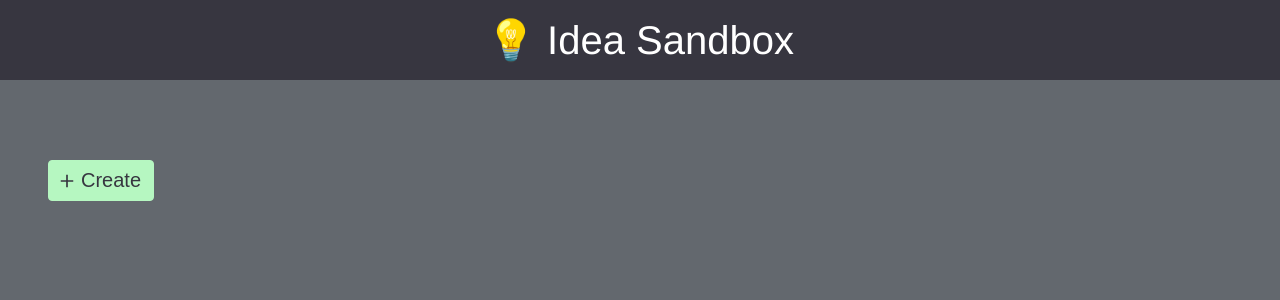
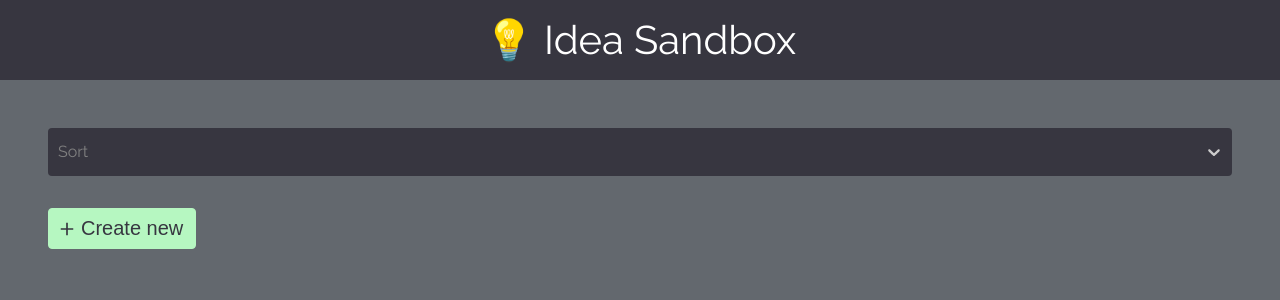
Before and after one commit to mokargas/boredom-ideaboard, a React (Create React App) app: page / in a window 1280 px wide. Shown: the top 300 px of the page. Built offline with nearby package versions, Linux system fonts and the light colour scheme.

Commit message:
Updates to main UI
Basic filter wrapping react-selectt

```diff
--- a/package.json
+++ b/package.json
@@ -1,7 +1,7 @@
 {
   "name": "playing-with-redux",
   "version": "1.0.0",
-  "description": "",
+  "description": "Simple ideaboard project to keep the boredom away",
   "keywords": [],
   "main": "src/index.js",
   "dependencies": {
@@ -12,6 +12,7 @@
     "react-icons": "3.7.0",
     "react-redux": "7.1.0",
     "react-scripts": "3.0.1",
+    "react-select": "3.0.4",
     "redux": "4.0.2",
     "redux-devtools-extension": "2.13.8",
     "redux-logger": "3.0.6",
--- a/src/components/Filter/Filter.js
+++ b/src/components/Filter/Filter.js
@@ -0,0 +1,123 @@
+import React from "react";
+import styled from "styled-components";
+import Select, { components } from "react-select";
+import makeAnimated from "react-select/animated";
+
+import { IoMdCheckmark } from "react-icons/io";
+
+const CheckboxContainer = styled.div`
+  align-items: center;
+  background: ${props => (props.active ? "#b6f7c1" : "transparent")};
+  border-radius: 3px;
+  border: ${props =>
+    props.active ? "2px solid transparent" : "2px solid #b6f7c1"};
+  display: flex;
+  height: 24px;
+  justify-content: center;
+  left: 0.5rem;
+  overflow: hidden;
+  position: absolute;
+  top: calc(50% - 12px);
+  transition: 0.25s ease-out all;
+  width: 24px;
+`;
+
+const OptionContainer = styled.div`
+  display: flex;
+  flex-direction: row;
+  position: relative;
+  align-content: center;
+  justify-items: center;
+  background: "#373640";
+  height: 3rem;
+`;
+
+const Wrapper = styled.div``;
+
+const Checkbox = ({ active }) => {
+  return (
+    <CheckboxContainer active={active} style={{ pointerEvents: "none" }}>
+      <IoMdCheckmark
+        color={active ? "#ffffff" : "transparent"}
+        size="24"
+        style={{ display: active ? "block" : "none" }}
+      />
+    </CheckboxContainer>
+  );
+};
+
+const Option = props => {
+  const { isSelected, label, value } = props;
+  return (
+    <OptionContainer title={`${label} (${value})`}>
+      <Checkbox active={isSelected} />
+
+      <components.Option {...props} />
+    </OptionContainer>
+  );
+};
+
+const customStyles = {
+  control: (base, state) => {
+    return {
+      ...base,
+      border: "none",
+      margin: 0,
+      minHeight: "3rem",
+      padding: 0,
+      backgroundColor: "#373640"
+    };
+  },
+
+  container: base => ({
+    ...base,
+    padding: 0
+  }),
+
+  menu: base => {
+    return {
+      ...base,
+      background: "#373640",
+      transition: "0.25s ease-out all",
+      boxShadow: "0 2px 4px 0 rgba(168, 179, 199, 0.35)"
+    };
+  },
+
+  option: (base, state) => {
+    const { isSelected } = state;
+    return {
+      ...base,
+      backgroundColor: isSelected ? "#6c6b78" : "#373640",
+      cursor: "pointer",
+      display: "flex",
+      alignItems: "center",
+      color: "#fff",
+      ":hover": {
+        color: "#b6f7c1"
+      },
+      fontSize: "1rem",
+      minHeight: "40px",
+      paddingLeft: "3rem",
+      transition: "0.25s ease-out all"
+    };
+  }
+};
+
+const Filter = ({ items }) => {
+  return (
+    <Wrapper>
+      <Select
+        options={items}
+        blurInputOnSelect
+        styles={customStyles}
+        placeholder="Sort"
+        components={makeAnimated({
+          IndicatorSeparator: () => null,
+          Option
+        })}
+      />
+    </Wrapper>
+  );
+};
+
+export default Filter;
--- a/src/components/Node/Node.js
+++ b/src/components/Node/Node.js
@@ -23,6 +23,9 @@ const Content = styled.div`
   font-size: 1.25rem;
   font-weight: #888;
   line-height: 1.5;
+  & > p {
+    min-height: 100px;
+  }
 `;
 
 const CloseButton = styled.button`
--- a/src/components/NodeController/NodeController.js
+++ b/src/components/NodeController/NodeController.js
@@ -6,6 +6,7 @@ import ActionTypes from "../../constants/";
 import Node from "../../components/Node/Node";
 
 import { IoMdAdd } from "react-icons/io";
+import Filter from "../Filter/Filter";
 
 const Actions = styled.div`
   display: flex;
@@ -48,9 +49,16 @@ const IconWrapper = styled.div`
   margin-right: 0.25rem;
 `;
 
+const filterOptions = [
+  { label: "Updated Date", value: "updated" },
+  { label: "Created Date", value: "created" },
+  { label: "Title", value: "title" }
+];
+
 const NodeController = ({ nodes, createNode, deleteNode, updateNode }) => {
   return (
     <Container>
+      <Filter items={filterOptions} />
       <NodeList>
         {nodes.length > 0 &&
           nodes.map((node, index) => (
@@ -63,11 +71,11 @@ const NodeController = ({ nodes, createNode, deleteNode, updateNode }) => {
           ))}
       </NodeList>
       <Actions>
-        <AddButton onClick={() => createNode()}>
+        <AddButton onClick={() => createNode()} title="Create a new idea">
           <IconWrapper>
             <IoMdAdd />
           </IconWrapper>
-          Create
+          Create new
         </AddButton>
       </Actions>
     </Container>
--- a/src/styles.css
+++ b/src/styles.css
@@ -1,5 +1,7 @@
+@import url("https://fonts.googleapis.com/css?family=Raleway&display=swap");
+
 :root {
-  font-family: "Helvetica", "Arial", sans-serif;
+  font-family: "Raleway", "Helvetica", "Arial", sans-serif;
   height: 100%;
 }
 
```
